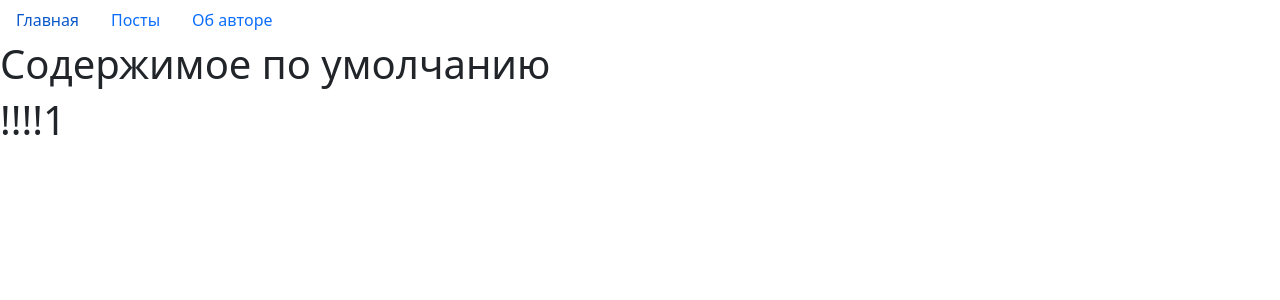
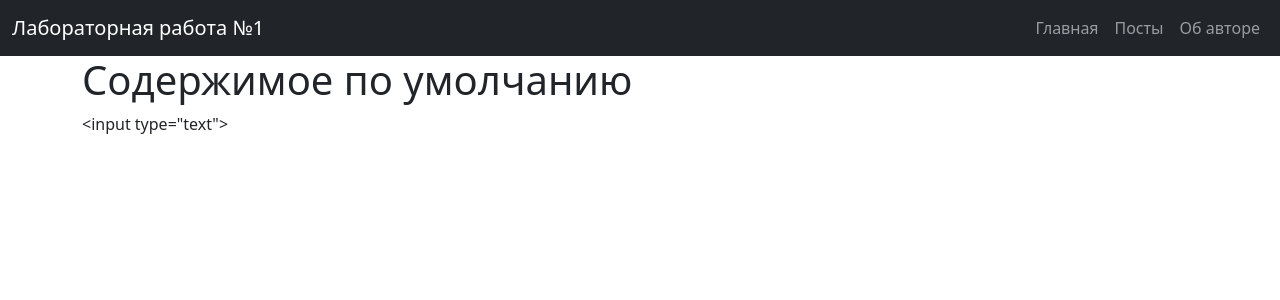
Before and after one commit to Alex9781/web-Labs2, a Flask app: page / in a window 1280 px wide. Shown: the top 300 px of the page. Run offline with Flask 2, Linux system fonts and the light colour scheme; parts of the project's set-up code (start-up, migrations or seed data) failed here and were passed over.

Commit message:
lab1 init

```diff
--- a/Exercises/09_functions/task_9_3.py
+++ b/Exercises/09_functions/task_9_3.py
@@ -24,9 +24,6 @@
 Ограничение: Все задания надо выполнять используя только пройденные темы.
 """
 
-from os import access
-
-
 def get_int_vlan_map(config_filename):
     file = open(config_filename, "r")
     access = {}
--- a/Exercises/11_modules/task_11_2.py
+++ b/Exercises/11_modules/task_11_2.py
@@ -28,6 +28,8 @@ Cгенерировать топологию, которая соответст
 Ограничение: Все задания надо выполнять используя только пройденные темы.
 
 """
+from task_11_1 import parse_cdp_neighbors
+
 infiles = [
     "sh_cdp_n_sw1.txt",
     "sh_cdp_n_r1.txt",
@@ -36,11 +38,11 @@ infiles = [
 ]
 
 def create_network_map(filenames):
-    from task_11_1 import parse_cdp_neighbors
     result = {}
     for file in filenames:
         f = open("Lab1\\11_modules\\{}".format(file), "r")
         result.update(parse_cdp_neighbors(f.read()))
+        f.close()
     return result
 
 if __name__ == "__main__":
--- a/Lab1/app/app.py
+++ b/Lab1/app/app.py
@@ -1,18 +1,51 @@
+from tkinter import image_names
+from turtle import title
 from flask import Flask, render_template
+from faker import Faker
+
+fake = Faker()
 
 app = Flask(__name__)
 application = app
 
+images_ids = [
+    '2d2ab7df-cdbc-48a8-a936-35bba702def5',
+    '6e12f3de-d5fd-4ebb-855b-8cbc485278b7',
+    '7d4e9175-95ea-4c5f-8be5-92a6b708bb3c',
+    'afc2cfe7-5cac-4b80-9b9a-d5c65ef0c728',
+    'cab5b7f2-774e-4884-a200-0c0180fa777f'
+]
+
+
+def generate_posts(index):
+    return {
+        'title': 'Заголовок поста',
+        'author': fake.name(),
+        'text': fake.paragraph(nb_sentences=100),
+        'date': fake.date_time_between(start_date='-2y', end_date='now'),
+        'image_filename': f'{images_ids[index]}.jpg'
+    }
+
+
+posts_list = sorted([generate_posts(i) for i in range(5)], key=lambda x: x['date'], reverse=True)
+
 
 @app.route('/')
 def index():
-    msg = "!!!!1"
-    return render_template("index.html", message=msg)
+    return render_template("index.html")
+
 
 @app.route('/posts')
 def posts():
-    return render_template("posts.html")
+    title = "Посты"
+    return render_template("posts.html", title=title, posts=posts_list)
+
+@app.route("/posts/<int:index>")
+def post(index):
+    post = posts_list[index]
+    return render_template('post.html', post=post, title=post['title'])
 
 @app.route('/about')
 def about():
-    return render_template("about.html")
+    title = "Об авторе"
+    return render_template("about.html", title=title)
--- /dev/null
+++ b/Lab1/app/static/main.js
@@ -0,0 +1,5 @@
+"use strict"
+
+window.onload = function() {
+    this.alert("some");
+}
--- /dev/null
+++ b/Lab1/app/static/styles.css
@@ -0,0 +1,3 @@
+.avatar {
+    max-width: 100%;
+}
--- a/Lab1/app/templates/base.html
+++ b/Lab1/app/templates/base.html
@@ -10,42 +10,59 @@
     <link href="https://cdn.jsdelivr.net/npm/bootstrap@5.1.3/dist/css/bootstrap.min.css" rel="stylesheet"
         integrity="sha384-1BmE4kWBq78iYhFldvKuhfTAU6auU8tT94WrHftjDbrCEXSU1oBoqyl2QvZ6jIW3" crossorigin="anonymous">
 
-    <title>Hello, world!</title>
+    <link rel="stylesheet" href="{{ url_for('static', filename='styles.css') }}">
+
+    <title>
+        {% if title %}
+            {{ title }}
+        {% else %}
+            Лабораторная работа №1
+        {% endif %}
+    </title>
 </head>
 
 <body>
     <header>
         {% block header %}
-        <ul class="nav">
+        <nav class="navbar navbar-expand-lg navbar-dark bg-dark">
+            <div class="container-fluid">
+              <a class="navbar-brand" href="{{ url_for('index') }}">Лабораторная работа №1</a>
+              <button class="navbar-toggler" type="button" data-bs-toggle="collapse" data-bs-target="#navbarSupportedContent" aria-controls="navbarSupportedContent" aria-expanded="false" aria-label="Toggle navigation">
+                <span class="navbar-toggler-icon"></span>
+              </button>
+              <div class="collapse navbar-collapse" id="navbarSupportedContent">
+                <ul class="navbar-nav ms-auto mb-2 mb-lg-0">
                   <li class="nav-item">
-                <a class="nav-link active" aria-current="page" href="{{ url_for('index') }}">Главная</a>
+                    <a class="nav-link" aria-current="page" href="{{ url_for('index') }}">Главная</a>
                   </li>
                   <li class="nav-item">
-                <a class="nav-link" href="{{ url_for('posts', page=1) }}">Посты</a>
+                    <a class="nav-link" href="{{ url_for('posts') }}">Посты</a>
                   </li>
                   <li class="nav-item">
                     <a class="nav-link" href="{{ url_for('about') }}">Об авторе</a>
                   </li>
                 </ul>
+              </div>
+            </div>
+          </nav>
+            </li>
+        </ul>
         {% endblock %}
     </header>
 
+    <main>
+        <div class="container">
             {% block content %}
                 <h1>Содержимое по умолчанию</h1>
             {% endblock %}
+        </div>
+    </main>
 
-    <!-- Optional JavaScript; choose one of the two! -->
-
-    <!-- Option 1: Bootstrap Bundle with Popper -->
     <script src="https://cdn.jsdelivr.net/npm/bootstrap@5.1.3/dist/js/bootstrap.bundle.min.js"
         integrity="sha384-ka7Sk0Gln4gmtz2MlQnikT1wXgYsOg+OMhuP+IlRH9sENBO0LRn5q+8nbTov4+1p"
         crossorigin="anonymous"></script>
 
-    <!-- Option 2: Separate Popper and Bootstrap JS -->
-    <!--
-    <script src="https://cdn.jsdelivr.net/npm/@popperjs/core@2.10.2/dist/umd/popper.min.js" integrity="sha384-7+zCNj/IqJ95wo16oMtfsKbZ9ccEh31eOz1HGyDuCQ6wgnyJNSYdrPa03rtR1zdB" crossorigin="anonymous"></script>
-    <script src="https://cdn.jsdelivr.net/npm/bootstrap@5.1.3/dist/js/bootstrap.min.js" integrity="sha384-QJHtvGhmr9XOIpI6YVutG+2QOK9T+ZnN4kzFN1RtK3zEFEIsxhlmWl5/YESvpZ13" crossorigin="anonymous"></script>
-    -->
+    <!-- <script src="{{ url_for('static', filename='main.js') }}"></script> -->
 </body>
 
 </html>
--- a/Lab1/app/templates/index.html
+++ b/Lab1/app/templates/index.html
@@ -3,4 +3,5 @@
 {% block content %}
     {{ super() }}
     <h1>{{ message }}</h1>
+    {{ '<input type="text">'}}
 {% endblock %}
--- /dev/null
+++ b/Lab1/app/templates/post.html
@@ -0,0 +1 @@
+{% extends 'base.html' %}
```
Also changed, not shown: Lab1/app/templates/about.html (+10 -0 lines), Lab1/app/templates/posts.html (+17 -0 lines), Lab1/app/static/images/2d2ab7df-cdbc-48a8-a936-35bba702def5.jpg (added), Lab1/app/static/images/6e12f3de-d5fd-4ebb-855b-8cbc485278b7.jpg (added), Lab1/app/static/images/7d4e9175-95ea-4c5f-8be5-92a6b708bb3c.jpg (added), Lab1/app/static/images/afc2cfe7-5cac-4b80-9b9a-d5c65ef0c728.jpg (added), Lab1/app/static/images/avatar.jpg (added), Lab1/app/static/images/cab5b7f2-774e-4884-a200-0c0180fa777f.jpg (added). Lines whose indentation alone changed are shown as unchanged.
